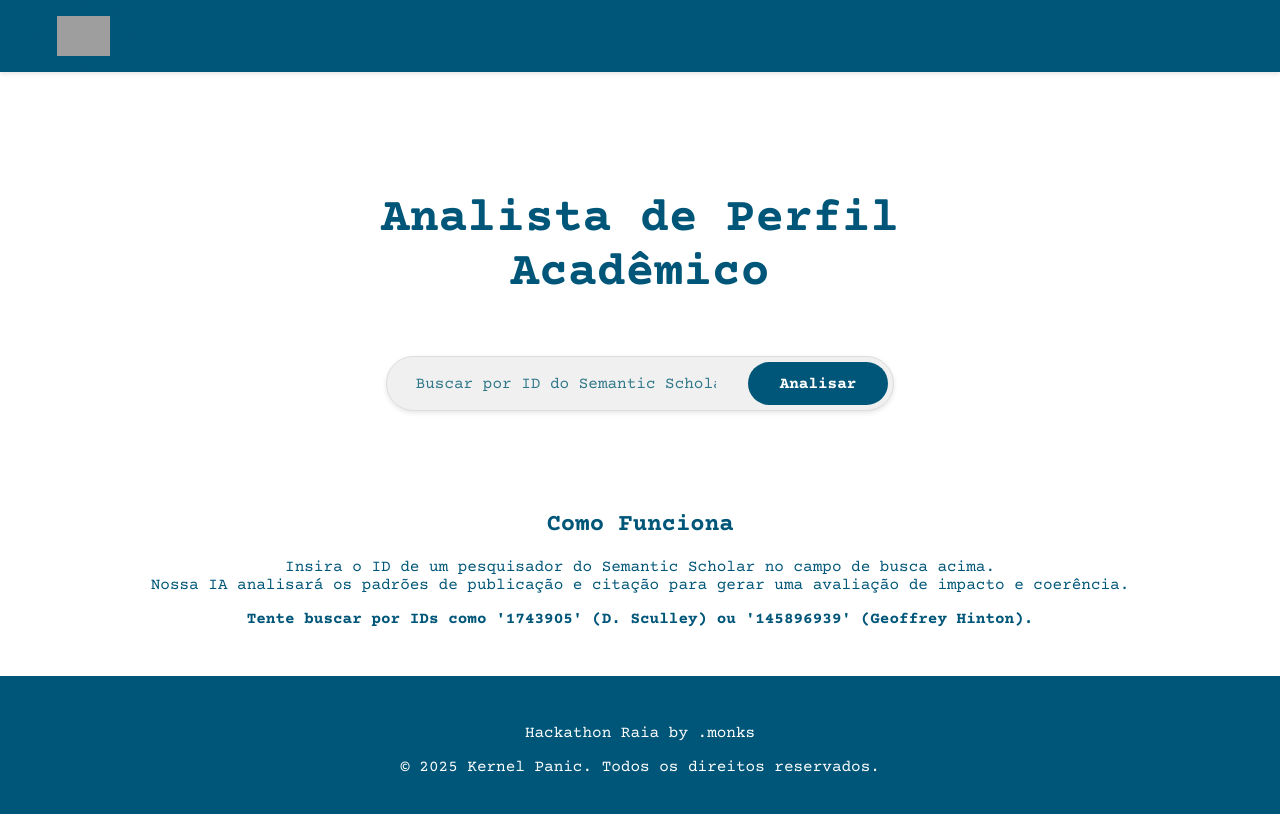
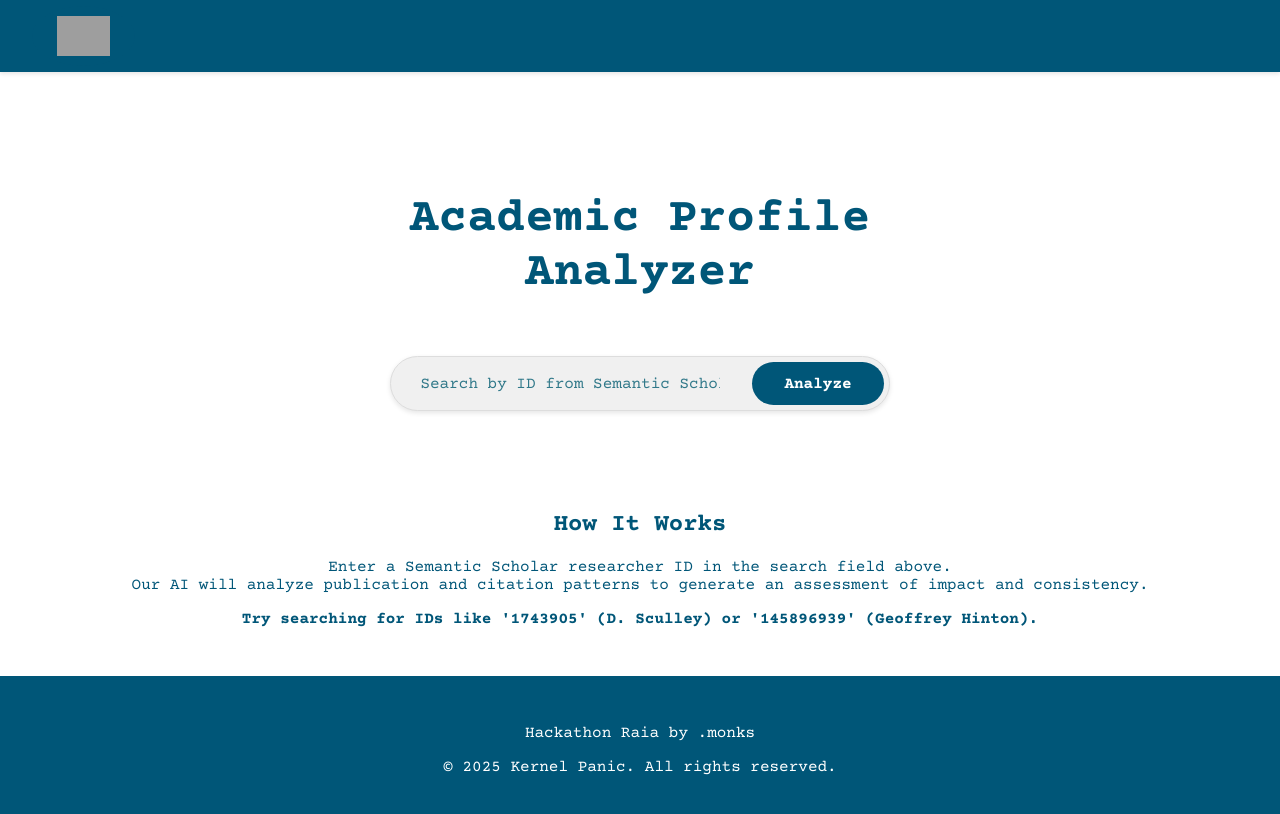
Before and after one commit to Rafael-VP/hackathon-onovolab, a React (Vite) app in the folder frontend/: page / in a window 1280 px wide. Shown: the top 814 px of the page. Built offline with nearby package versions, Linux system fonts and the light colour scheme; grey boxes are pictures that could not be loaded.

Commit message:
translated APA

```diff
--- a/frontend/src/App.jsx
+++ b/frontend/src/App.jsx
@@ -20,16 +20,16 @@ const Hero = ({ idBusca, setIdBusca, onBuscaSubmit, loading }) => {
   return (
     <section className="hero">
       <div className="hero-content">
-        <h1>Analista de Perfil Acadêmico</h1>
+        <h1>Academic Profile Analyzer</h1>
         <form onSubmit={onBuscaSubmit} className="hero-busca-form">
           <input
             type="text"
             value={idBusca}
             onChange={(e) => setIdBusca(e.target.value)}
-            placeholder="Buscar por ID do Semantic Scholar..."
+            placeholder="Search by ID from Semantic Scholar..."
           />
           <button type="submit" disabled={loading}>
-            {loading ? 'Analisando...' : 'Analisar'}
+            {loading ? 'Analyzing...' : 'Analyze'}
           </button>
         </form>
       </div>
@@ -57,14 +57,14 @@ const AnalysisResult = ({ analysisData, error }) => {
                 <header className="analysis-header">
                     <div className="author-info">
                         <h2>{analysisData.author_name}</h2>
-                        <p><strong>Pontuação Final:</strong> {analysisData.final_score} | <strong>Confiança:</strong> {analysisData.confidence_score}</p>
+                        <p><strong>Final Score:</strong> {analysisData.final_score} | <strong>Confidence:</strong> {analysisData.confidence_score}</p>
                     </div>
                     <div className={`rating-badge rating-${analysisData.final_rating.toLowerCase()}`}>
                         {analysisData.final_rating}
                     </div>
                 </header>
                 <div className="analysis-summary">
-                    <h3>Resumo da Análise</h3>
+                    <h3>Summary of the Analysis</h3>
                     <p>{analysisData.summary}</p>
                 </div>
                 <div className="analysis-breakdown">
@@ -105,9 +105,10 @@ const Projects = () => {
 
   return (
     <section id="projects" className="projects">
-      <h2>Como Funciona</h2>
-      <p>Insira o ID de um pesquisador do Semantic Scholar no campo de busca acima.<br/>Nossa IA analisará os padrões de publicação e citação para gerar uma avaliação de impacto e coerência.</p>
-      <p style={{fontWeight: 'bold'}}>Tente buscar por IDs como '1743905' (D. Sculley) ou '145896939' (Geoffrey Hinton).</p>
+      <h2>How It Works</h2>
+      <p>Enter a Semantic Scholar researcher ID in the search field above. <br />
+	  Our AI will analyze publication and citation patterns to generate an assessment of impact and consistency.</p>
+      <p style={{fontWeight: 'bold'}}>Try searching for IDs like '1743905' (D. Sculley) or '145896939' (Geoffrey Hinton).</p>
     </section>
   );
 };
@@ -118,7 +119,7 @@ const Footer = () => {
   return (
     <footer id="contact" className="footer">
       <p> Hackathon Raia by .monks </p>
-      <p>&copy; {currentYear} Kernel Panic. Todos os direitos reservados.</p>
+      <p>&copy; {currentYear} Kernel Panic. All rights reserved.</p>
     </footer>
   );
 };
```
Also changed, not shown: frontend/index.html (line endings or trailing spaces).
